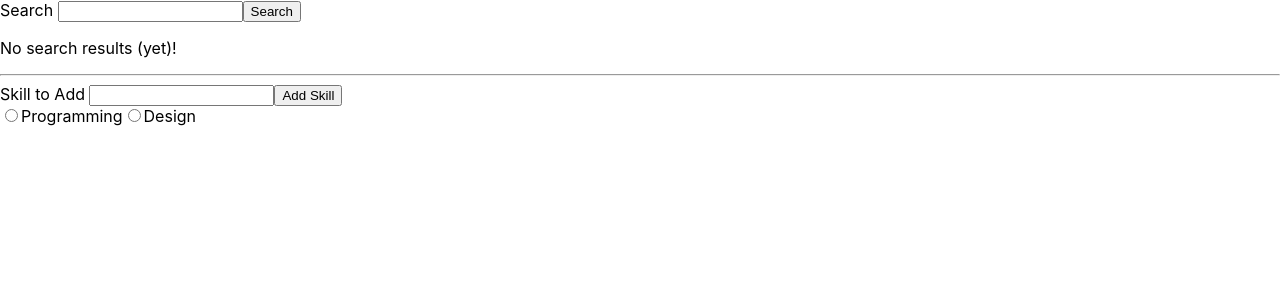
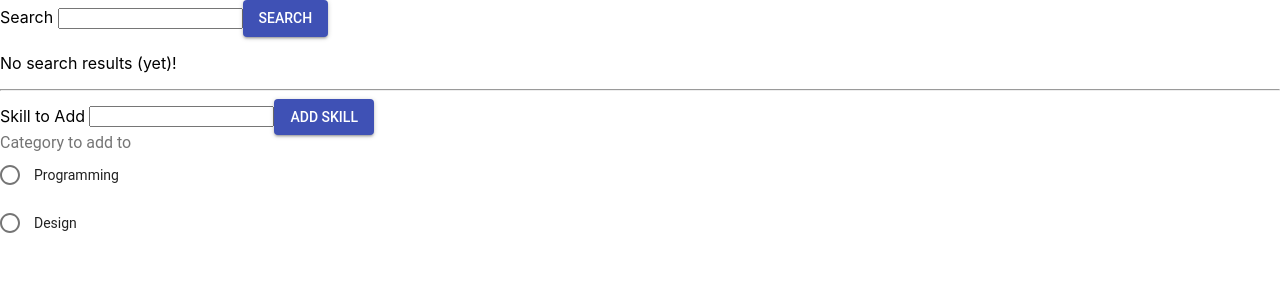
Before and after one commit to oranium/skillmatrix, a React (Create React App) app in the folder src/frontend/: page / in a window 1280 px wide. Shown: the top 300 px of the page. Built offline with nearby package versions, Linux system fonts and the light colour scheme.

Commit message:
added material buttons and radios

```diff
--- a/src/frontend/src/components/CategoryChooser.js
+++ b/src/frontend/src/components/CategoryChooser.js
@@ -1,39 +1,46 @@
 import React, { Component } from "react";
+import Radio from "@material-ui/core/Radio";
+import RadioGroup from "@material-ui/core/RadioGroup";
+import FormControlLabel from "@material-ui/core/FormControlLabel";
+import { FormControl, FormLabel } from "@material-ui/core";
 
 class CategoryChooser extends Component {
   constructor(props) {
     super(props);
-    this.state = {};
+    this.state = { value: "Programming" };
   }
 
-  getCategory = () => {
-    let radios = document.getElementsByName("skillcategory");
-    for (let i = 0; i < radios.length; i++) {
-      if (radios[i].checked) {
-        console.log(radios[i].value);
-        this.props.radioAlertChanged(radios[i].value);
-      }
-    }
+  handleChange = (event, value) => {
+    this.setState({ value: value });
+    this.props.radioOnChange(value);
   };
+
   render() {
     return (
-      <div onChange={this.getCategory}>
+      <div className="categorychooser>">
+        <FormControl component="fieldset" className="formcontrol">
+          <FormLabel component="legend">Category to add to</FormLabel>
+          <RadioGroup
+            value={this.state.value}
+            onChange={this.handleChange}
+            name="skillcategory"
+          >
             {Object.keys(this.props.category).map(key => {
               let upperKey = key.charAt(0).toUpperCase() + key.slice(1);
               return (
-            <label key={upperKey}>
-              <input
-                type="radio"
-                name="skillcategory"
-                value={upperKey}
-                key={upperKey + "radio"}
+                <FormControlLabel
+                  value={key}
+                  control={<Radio />}
+                  label={upperKey}
+                  key={key}
                 />
-              {upperKey}
-            </label>
               );
             })}
+          </RadioGroup>
+        </FormControl>
       </div>
     );
   }
 }
+
 export default CategoryChooser;
--- a/src/frontend/src/components/Input.js
+++ b/src/frontend/src/components/Input.js
@@ -1,4 +1,5 @@
 import React, { Component } from "react";
+import Button from "@material-ui/core/Button";
 
 class Input extends Component {
   onClick = event => {
@@ -13,9 +14,14 @@ class Input extends Component {
       <div>
         <label>{this.props.lblValue}</label>
         <input className="input" type="text" id={this.props.id} />
-        <button type="submit" onClick={this.onClick}>
+        <Button
+          variant="contained"
+          color="primary"
+          type="submit"
+          onClick={this.onClick}
+        >
           {this.props.btnValue}
-        </button>
+        </Button>
       </div>
     );
   }
```
Lines whose indentation alone changed are shown as unchanged.
